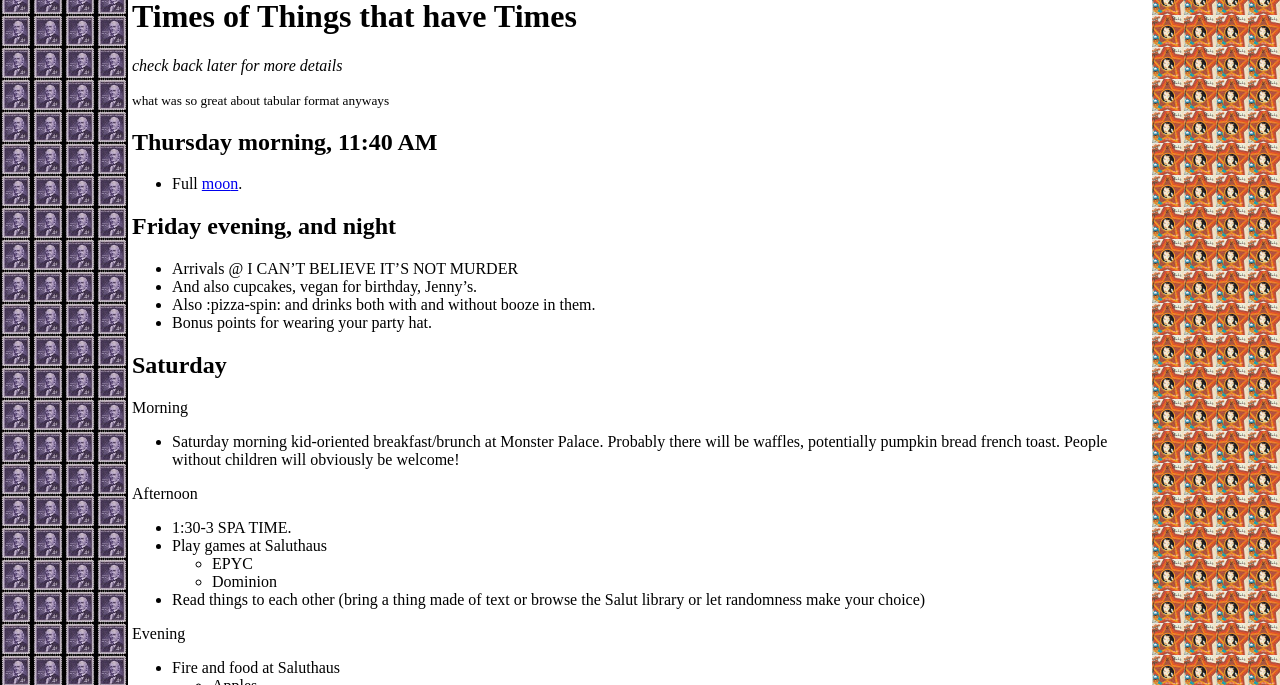
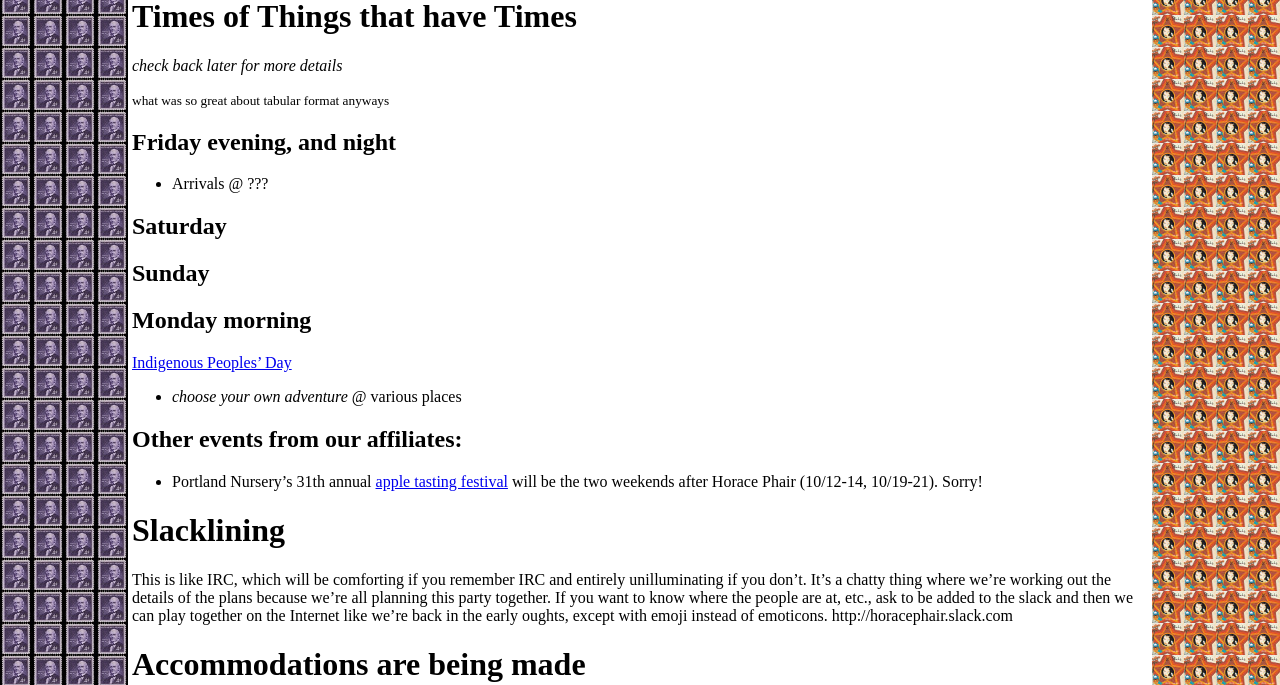
Before and after one commit to horacephair/horacephair.github.io, a Jekyll site: the page built from index.md, in a window 1280 px wide and 1400 px high, scrolled down 689 px, cut to the strip 0-685 px from the top of the window. Built offline with Jekyll 4.4.1, drawn with Linux system fonts in a browser that asks for light colours; our own code applies the rules of GitHub Pages for plain Markdown files; some of the changed text lies outside the part shown.

Commit message:
Update index.md

```diff
--- a/index.md
+++ b/index.md
@@ -23,64 +23,22 @@
 
 <small>what was so great about tabular format anyways</small>
 
-## Thursday morning, 11:40 AM
-* Full <a href="https://www.nasa.gov/multimedia/imagegallery/image_feature_2110.html">moo</a><a href="https://en.wikipedia.org/wiki/List_of_lunar_deities">n</a>.
 
 ## Friday evening, and night
-* Arrivals @ I CAN'T BELIEVE IT'S NOT MURDER
-* And also cupcakes, vegan for birthday, Jenny's.
-* Also :pizza-spin: and drinks both with and without booze in them.
-* Bonus points for wearing your party hat.
+* Arrivals @ ???
 
 ## Saturday
-Morning
-* Saturday morning kid-oriented breakfast/brunch at Monster Palace. Probably there will be waffles, potentially pumpkin bread french toast. People without children will obviously be welcome!
-
-Afternoon
-* 1:30-3 SPA TIME.
-* Play games at Saluthaus
-  * EPYC
-  * Dominion
-* Read things to each other (bring a thing made of text or browse the Salut library or let randomness make your choice)
-
-Evening
-* Fire and food at Saluthaus
-  * Apples
-  * Potatoes
-  * ain't gonna be nothing fancy
-
-* TINY PERFORMANCE VARIETY SHOW <span style="display:inline-block;height:24pt;"></span>
-  * Musics
-  * Storytelling
-  * Feats Of Strength
-  * 5-15 minutes of whatever you can do in front of people you're allowed to rope into your deal
-  * sign up on the list in Salut basement or talk to Jenn or just get up and do it
 
 
 ## Sunday
-Morning: Brunch!
-* Baker Street Agency (BSA) 1927 NE 10th Ave
-* Food will be ready between 10-11am, probably.
-* There will be food and beverages and it will almost certainly all be vegan!
-* Smart money says there will be biscuits and gravy and slab pie, and bloody mary fixins and mimosas.
-* Make requests and/or tell Kim about dietary restrictions.
 
-Afternoon
-* ~~Visit from a charismatic camelid, details TBA~~ (Scheduling mishap! Maybe next year.)
-* Line up the children oldest to youngest for a group photo. Yes, we can include your pregnant belly(s).
-* Trip to the candy store! Meet at Saluthaus after brunch. Maybe 2 or 3pm? We will walk from there to [Candy Babel](http://www.candybabel.com/); they have options for practically everyone (gluten-free, vegan, corn-free, dye-free...). I hope you like sugar!
-
-Evening
-* [Think Again, My Friend](http://thinkagainmyfriend.show/) records a show live at Salut, circa 5:30 PM
-* [Optional] Monster Palace hosts Sunday Dinner (will provide: 1 pot soup)
-* different party? @ more houses??
 
 ## Monday morning
 <a href="http://www.grandronde.org/news/smoke-signals/2015/10/14/oregon-cities-adopt-indigenous-peoples-day/#sthash.uGAG80Md.dpbs">Indigenous Peoples' Day</a>
 * _choose your own adventure_ @ various places
 
 ## Other events from our affiliates:
-* Portland Nursery's 30th annual <a href="http://www.portlandnursery.com/events/appletasting.shtml">apple tasting festival</a> will be the two weekends after Horace Phair (10/13-15, 10/20-22). Sorry!
+* Portland Nursery's 31th annual <a href="http://www.portlandnursery.com/events/appletasting.shtml">apple tasting festival</a> will be the two weekends after Horace Phair (10/12-14, 10/19-21). Sorry!
 
 # <a name="slack"></a>Slacklining
 This is like IRC, which will be comforting if you remember IRC and entirely unilluminating if you don't. It's a chatty thing where we're working out the details of the plans because we're all planning this party together. If you want to know where the people are at, etc., ask to be added to the slack and then we can play together on the Internet like we're back in the early oughts, except with emoji instead of emoticons. http://horacephair.slack.com
@@ -94,23 +52,7 @@
 
 ## Hosts that need guests
 
-### as-yet-unnamed house
-<em>Liene, Nathan, and Mika (who is a cat)</em>
-* Sky Suite/Fancy Attic: Manuel
-
-### BSA
-<em>Kim, Ed (who will be gone), Aliester (who is a cat)</em>
-* Guestroom bunkbed (bottom, full bed): Danne
-* Guestroom bunkbed (top, twin bed): ?
-
-### Saluthaus
-<em>Hoyt, Griffin, and Audrey II (who is a cat)(none of our plants consume live humans)</em>
-There will be a guest room -- now upstairs. There might be two rooms available if Griffin is out of town for his birthday.
-* Guest room: ?
-* Book loft: ?
-* Good ol' velvety sofa: ?
-* Long corduroy sofa: ?
-* Basement hammock: ?
+* Somewheres???
 
 ### Other Houses
 * Us???
```
Also changed, not shown: other parts of index.md (+8 -3 lines).
